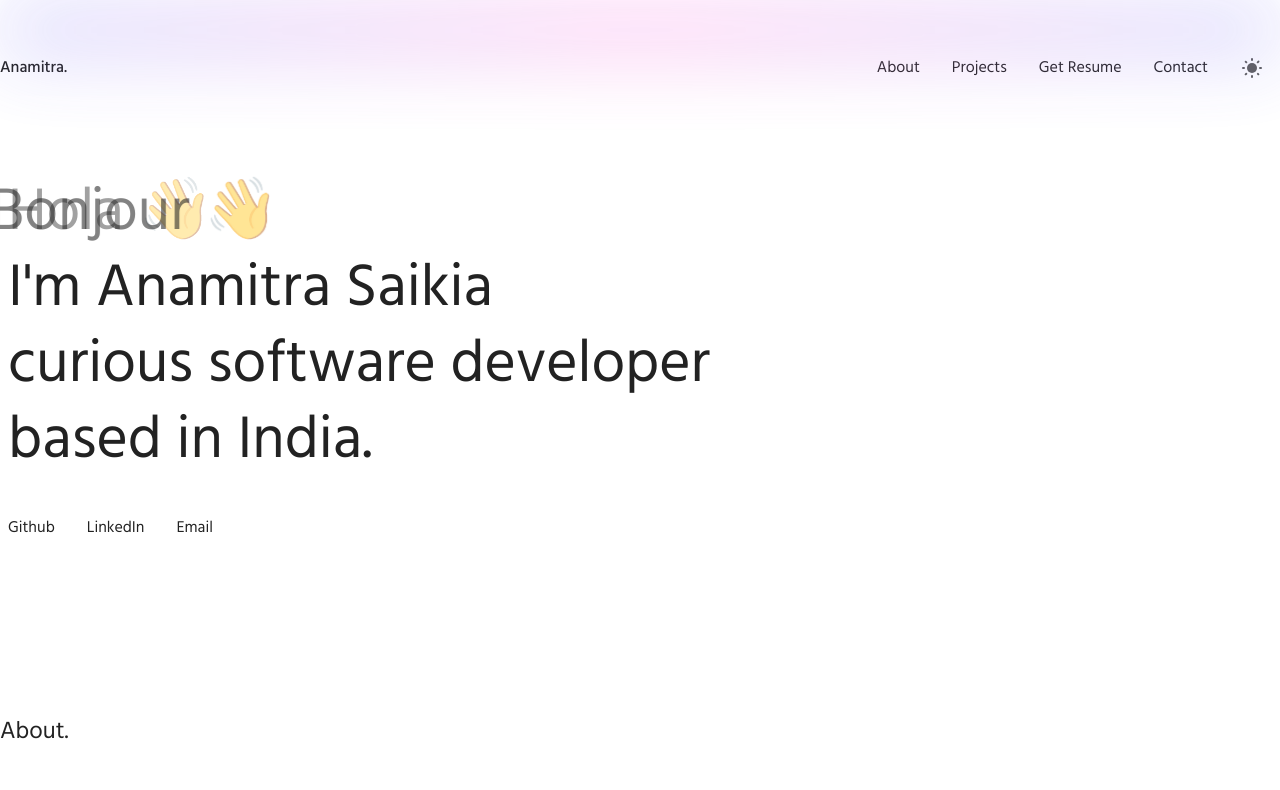
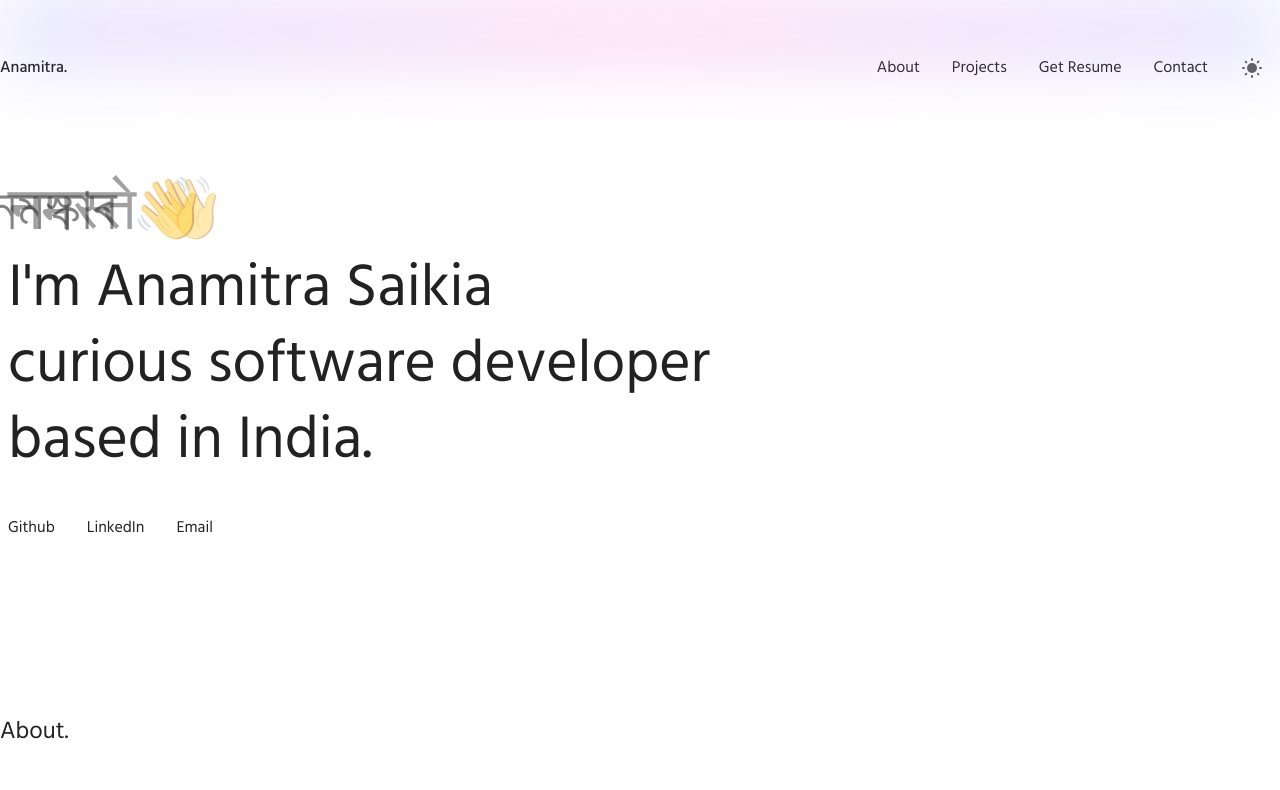
Before and after one commit to RicketyRusty/portfolio, a Next.js app: page / in a window 1280 px wide. Shown: the top 790 px of the page. Built offline with nearby package versions, Linux system fonts and the light colour scheme.

Commit message:
Update languages

```diff
--- a/src/components/HelloAnimation.js
+++ b/src/components/HelloAnimation.js
@@ -5,7 +5,7 @@ import TextLoop from "./TextLoop";
 
 
 const HelloLoop = () => {
-    const data = ["Hello", "Hola", "Bonjour", "Hallo", "Ciao", "こんにちは", "안녕하세요", "Привет", "مرحباً", "नमस्ते"];
+    const data = ["Hello", "नमस्ते", "নমস্কাৰ", "你好", "Hola", "Bonjour", "Hallo", "Ciao", "こんにちは", "안녕하세요", "Привет", "مرحباً"];
 
     const [counter, setCounter] = useState();
     useEffect(() => {
```
